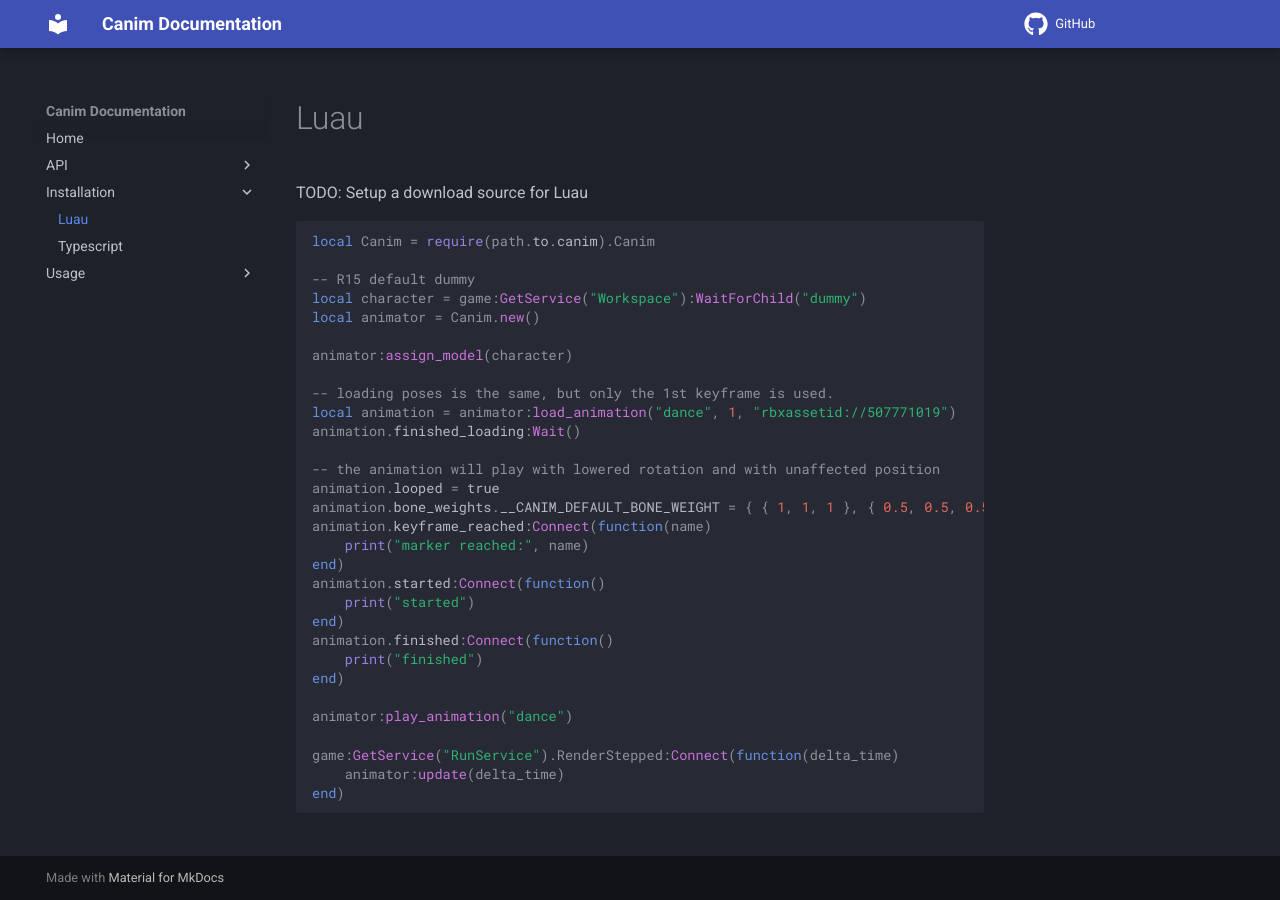
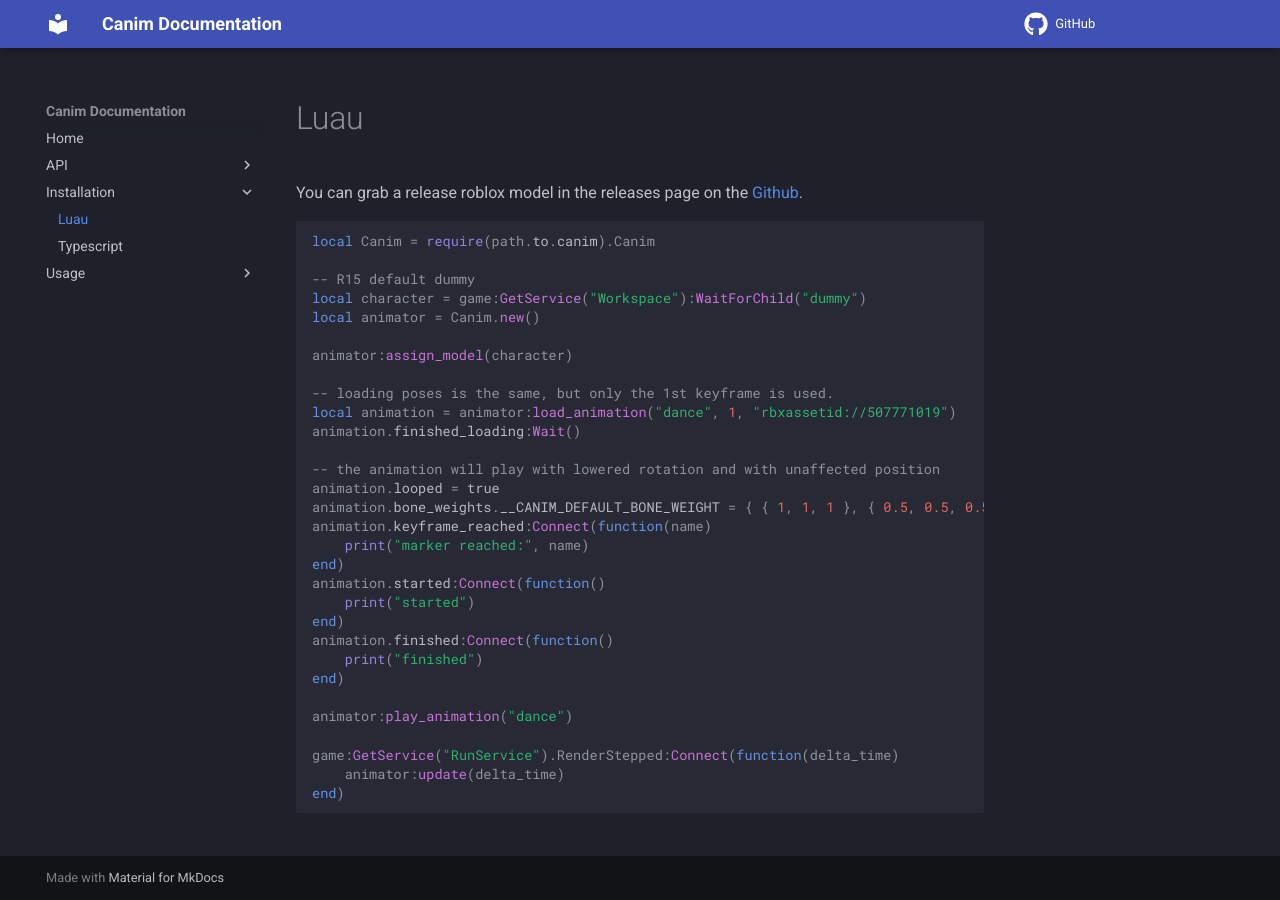
Before and after one commit to blackshibe/shobnode, an MkDocs documentation site: the page built from docs/docs/Installation/Luau.md, in a window 1280 px wide. Built offline with MkDocs 1.6.1 and Material for MkDocs 9.7.7, drawn with Linux system fonts in a browser that asks for light colours; comment, search, counter and statistics services are not loaded.

Commit message:
update Luau install docs

````diff
--- a/docs/docs/Installation/Luau.md
+++ b/docs/docs/Installation/Luau.md
@@ -1,6 +1,6 @@
 # Luau
 
-TODO: Setup a download source for Luau
+You can grab a release roblox model in the releases page on the [Github](https://github.com/blackshibe/canim/releases/).
 
 ```lua
 local Canim = require(path.to.canim).Canim
````
